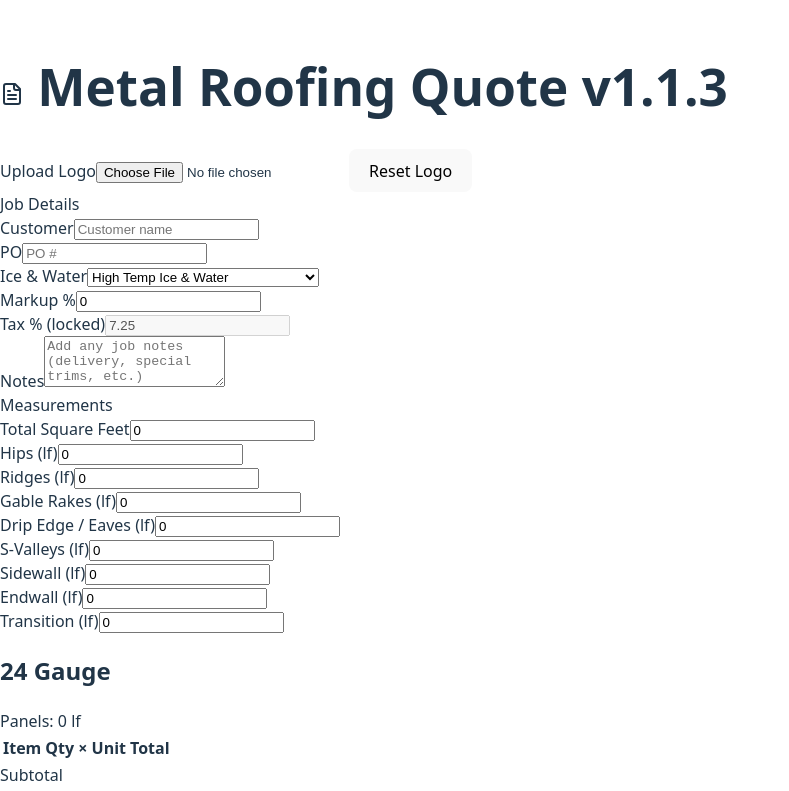
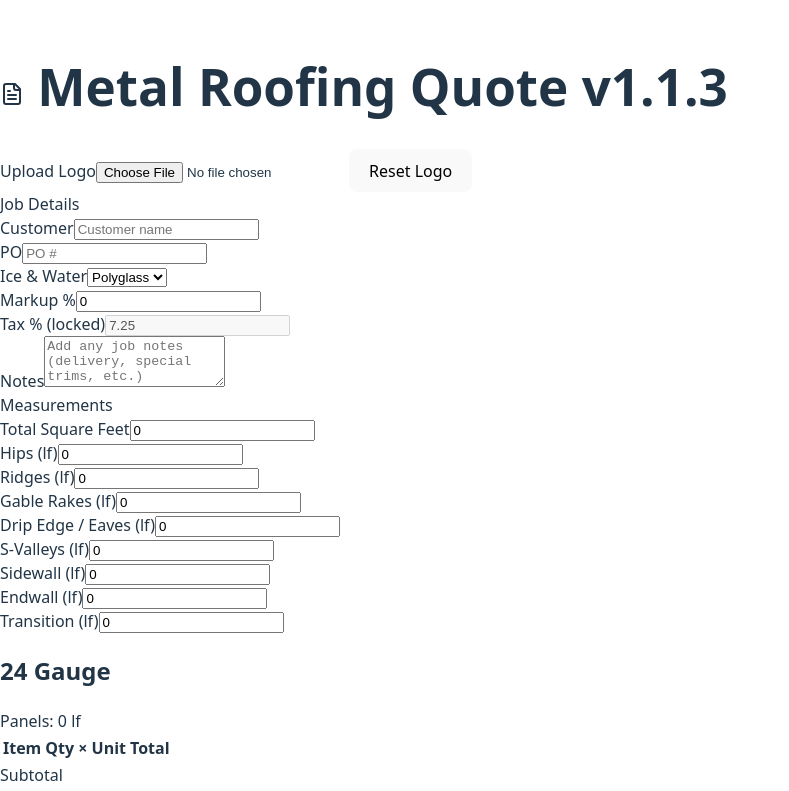
Before and after one commit to dencsjr/roof-quote, a React (Vite) app: page / in a window 1280 px wide. Shown: the top 791 px of the page, without its empty margins (0-789 px from the left). Built offline with nearby package versions, Linux system fonts and the light colour scheme.

Commit message:
rename Ice & Water Options

```diff
--- a/src/App.jsx
+++ b/src/App.jsx
@@ -44,8 +44,8 @@ const PRICES = {
   z: { "24": 9.96, "26": 9.74 }, // 10' each, NO extra piece
   zPerf: { "24": 27.41, "26": 26.43 }, // 10' each, NO extra piece
   iws: {
-    standard: { label: "High Temp Ice & Water", price: 64.29, coverSqft: 185 },
-    butyl: { label: "Butyl based High Temp Ice & Water", price: 129.60, coverSqft: 185 },
+    standard: { label: "Polyglass", price: 64.29, coverSqft: 185 },
+    butyl: { label: "GripRite", price: 129.60, coverSqft: 185 },
   },
   clips: { pricePerBox: 246.17, piecesPerBox: 1000, lfPerPiece: 2 }, // 1 piece per 2 lf panels
   screws: { pricePerBag: 18.91, piecesPerBag: 250, lfPerPiece: 1 }, // 1 screw per lf panels
@@ -357,8 +357,8 @@ export default function MetalRoofQuoteApp() {
       <select id="field-iws" className="border p-2 rounded w-48 h-10 max-w-[60vw]"
               value={iwsChoice}
               onChange={(e) => setIwsChoice(e.target.value)}>
-        <option value="standard">High Temp Ice & Water</option>
-        <option value="butyl">Butyl based High Temp Ice & Water</option>
+        <option value="standard">Polyglass</option>
+        <option value="butyl">GripRite</option>
       </select>
     </div>
 
```
